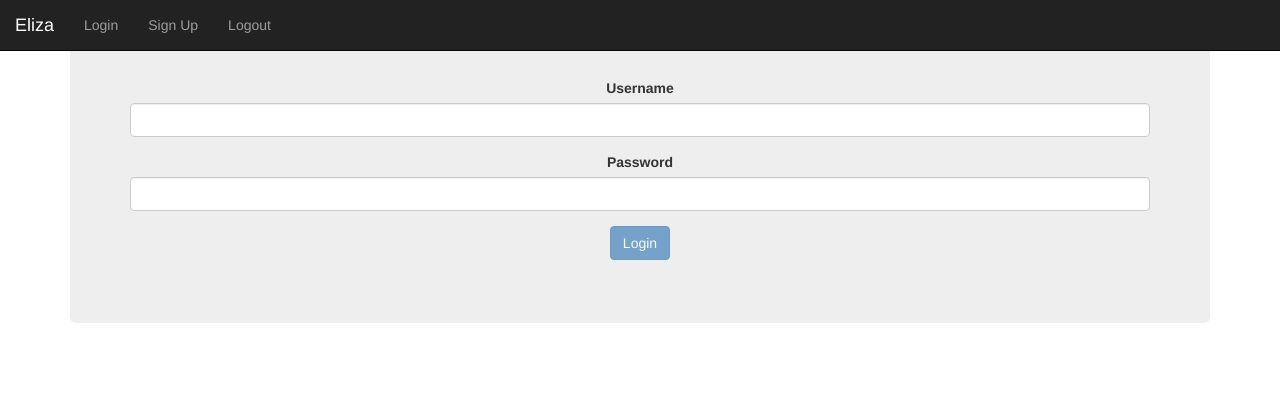
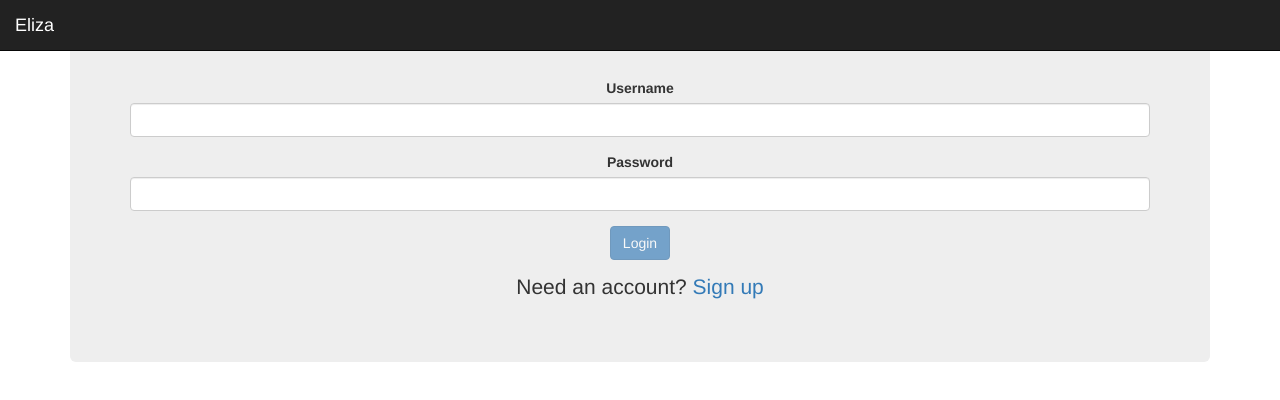
Before and after one commit to kevinlidkim/eliza2, a website: page public/index.html at #!/login in a window 1280 px wide. Drawn offline with nearby package versions, Linux system fonts and the light colour scheme; some packages are replaced by stand-ins of ours; no server answers.

Commit message:
hid navbar

```diff
--- a/public/index.html
+++ b/public/index.html
@@ -35,9 +35,9 @@
 			<a class="navbar-brand navbrand_custom" href="/">Eliza</a>
 		</div>
 		<ul class="nav navbar-nav">
-			<li><a href="/login">Login</a></li>
-			<li><a ng-href="/signup">Sign Up</a></li>
-			<li><a ng-click="logout()" href="">Logout</a></li>
+			<li ng-show="isLoggedIn()"><a href="/login">Login</a></li>
+			<li ng-show="isLoggedIn()"><a ng-href="/signup">Sign Up</a></li>
+			<li ng-show="isLoggedIn()"><a ng-click="logout()" href="">Logout</a></li>
     </ul>
 	</nav>
 
--- a/public/js/controllers/MainCtrl.js
+++ b/public/js/controllers/MainCtrl.js
@@ -132,4 +132,8 @@ angular.module('MainCtrl', []).controller('MainController', ['$scope', '$locatio
       })
   }
 
+  $scope.isLoggedIn = function() {
+    return UserService.isAuth();
+  }
+
 }]);
--- a/public/views/login.html
+++ b/public/views/login.html
@@ -16,6 +16,8 @@
     </form>
   </div>
 
+  <p>Need an account? <a href="/signup">Sign up</a></p>
+
 
   </div>
 
```
Also changed, not shown: public/views/signup.html (+2 -0 lines).
